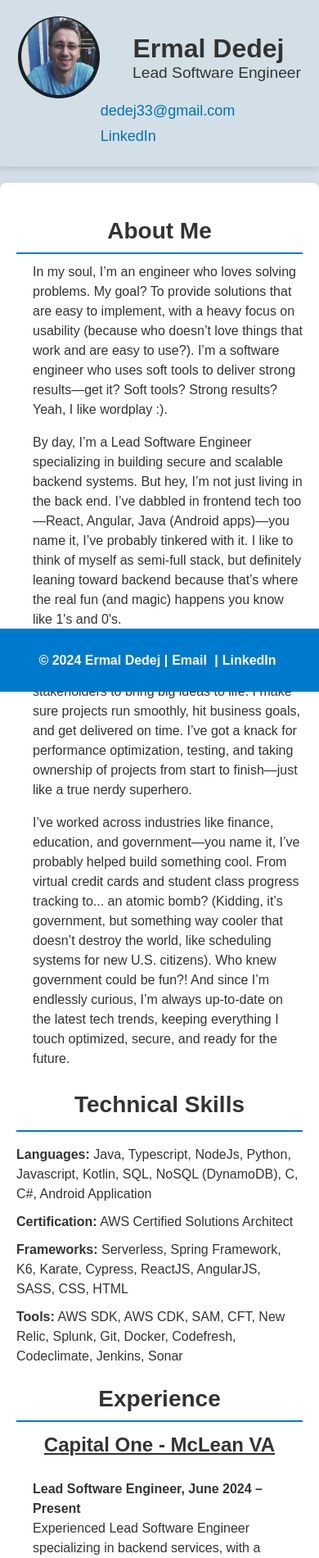
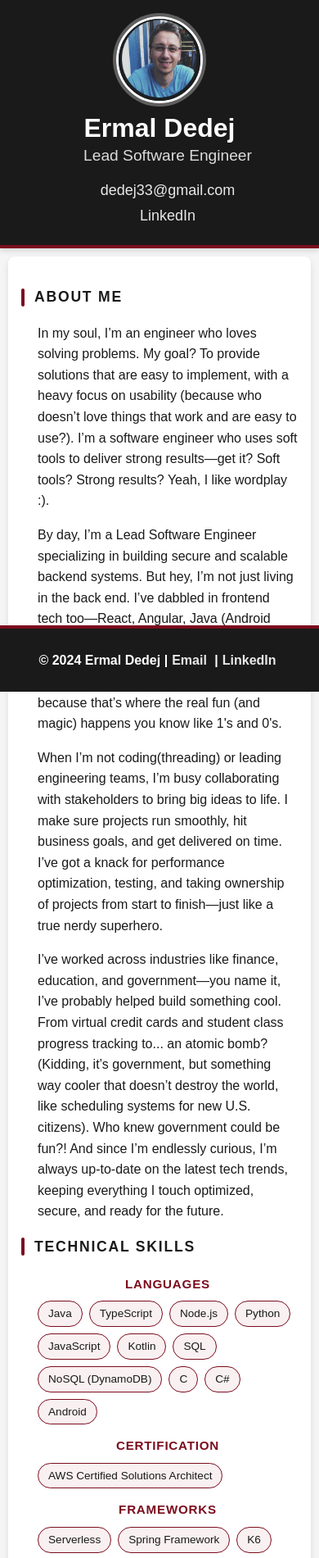
Before and after one commit to ededej/ededej.github.io, a React (Create React App) app in the folder resume-website/: page / in a window 390 px wide. Shown: the top 1901 px of the page at 82% size. Built offline with nearby package versions, Linux system fonts and the light colour scheme.

Commit message:
feat: sticky header, midnight & wine palette, skill badges, section dividers, mobile layout

```diff
--- a/resume-website/src/App.css
+++ b/resume-website/src/App.css
@@ -3,8 +3,8 @@ body {
   margin: 0;
   padding: 0;
   padding-bottom: 60px;
-  background-color: #d3dfe7;
-  color: #333;
+  background-color: #f5f5f5;
+  color: #1a1a1a;
 }
 
 .App {
@@ -31,26 +31,54 @@ body {
 }
 
 .section {
+  margin-bottom: 40px;
+  padding-top: 8px;
+}
+
+.section + .section {
+  border-top: 1px solid #e8e8e8;
+  padding-top: 32px;
+}
+
+.section h2 {
+  display: flex;
+  align-items: center;
+  gap: 12px;
+  font-size: 1.1rem;
+  text-transform: uppercase;
+  letter-spacing: 0.1em;
+  color: #1a1a1a;
   margin-bottom: 20px;
 }
 
-.section h2 {
-  border-bottom: 2px solid #007acc;
-  padding-bottom: 10px;
-  margin-bottom: 10px;
-  font-size: 1.75rem;
+.section h2::before {
+  content: '';
+  display: inline-block;
+  width: 4px;
+  height: 22px;
+  background-color: #7B0D1E;
+  border-radius: 2px;
+  flex-shrink: 0;
 }
 
 .section h3 {
-  font-size: 1.5rem;
+  font-size: 1.1rem;
   margin-top: 10px;
+  color: #333;
 }
 
 a {
-  color: #007acc;
+  color: #7B0D1E;
   text-decoration: none;
 }
 
 a:hover {
   text-decoration: underline;
 }
+
+@media (max-width: 600px) {
+  .content {
+    margin: 10px;
+    padding: 16px;
+  }
+}
--- a/resume-website/src/components/content/AboutMe/AboutMe.css
+++ b/resume-website/src/components/content/AboutMe/AboutMe.css
@@ -1,18 +1,39 @@
-/* Add any specific styles for the AboutMe section here if needed */
 p {
-    padding-left: 20px;
-    margin-top: 5px;
-    text-align: left;
+  padding-left: 20px;
+  margin-top: 5px;
+  text-align: left;
 }
 
-/* Add any specific styles for the AboutMe section here if needed */
+.skills-section {
+  margin-top: 12px;
+  padding-left: 20px;
+}
 
-ul {
-    list-style-type: none;
-    padding: 0;
-    text-align: left;
-  }
+.skills-category {
+  margin-bottom: 14px;
+}
 
-  ul li {
-    margin-bottom: 10px;
-  }
+.skills-category-label {
+  display: block;
+  margin-bottom: 8px;
+  color: #7B0D1E;
+  font-size: 0.95rem;
+  text-transform: uppercase;
+  letter-spacing: 0.05em;
+}
+
+.skills-badges {
+  display: flex;
+  flex-wrap: wrap;
+  gap: 8px;
+}
+
+.skill-badge {
+  background-color: #f9f0f1;
+  color: #1a1a1a;
+  border: 1px solid #7B0D1E;
+  border-radius: 20px;
+  padding: 4px 12px;
+  font-size: 0.85rem;
+  font-weight: 500;
+}
--- a/resume-website/src/components/content/AboutMe/AboutMe.js
+++ b/resume-website/src/components/content/AboutMe/AboutMe.js
@@ -17,12 +17,24 @@ const AboutMe = () => {
       <p>
       I’ve worked across industries like finance, education, and government—you name it, I’ve probably helped build something cool. From virtual credit cards and student class progress tracking to... an atomic bomb? (Kidding, it’s government, but something way cooler that doesn’t destroy the world, like scheduling systems for new U.S. citizens). Who knew government could be fun?! And since I’m endlessly curious, I’m always up-to-date on the latest tech trends, keeping everything I touch optimized, secure, and ready for the future.
       </p>
-    <h2>Technical Skills</h2><ul>
-        <li><strong>Languages:</strong> Java, Typescript, NodeJs, Python, Javascript, Kotlin, SQL, NoSQL (DynamoDB), C, C#, Android Application</li>
-        <li><strong>Certification:</strong> AWS Certified Solutions Architect</li>
-        <li><strong>Frameworks:</strong> Serverless, Spring Framework, K6, Karate, Cypress, ReactJS, AngularJS, SASS, CSS, HTML</li>
-        <li><strong>Tools:</strong> AWS SDK, AWS CDK, SAM, CFT, New Relic, Splunk, Git, Docker, Codefresh, Codeclimate, Jenkins, Sonar</li>
-      </ul>
+    <h2>Technical Skills</h2>
+    <div className="skills-section">
+      {[
+        { category: 'Languages', items: ['Java', 'TypeScript', 'Node.js', 'Python', 'JavaScript', 'Kotlin', 'SQL', 'NoSQL (DynamoDB)', 'C', 'C#', 'Android'] },
+        { category: 'Certification', items: ['AWS Certified Solutions Architect'] },
+        { category: 'Frameworks', items: ['Serverless', 'Spring Framework', 'K6', 'Karate', 'Cypress', 'ReactJS', 'AngularJS', 'SASS', 'CSS', 'HTML'] },
+        { category: 'Tools', items: ['AWS SDK', 'AWS CDK', 'SAM', 'CFT', 'New Relic', 'Splunk', 'Git', 'Docker', 'Codefresh', 'Codeclimate', 'Jenkins', 'Sonar'] },
+      ].map(({ category, items }) => (
+        <div key={category} className="skills-category">
+          <strong className="skills-category-label">{category}</strong>
+          <div className="skills-badges">
+            {items.map(skill => (
+              <span key={skill} className="skill-badge">{skill}</span>
+            ))}
+          </div>
+        </div>
+      ))}
+    </div>
     </Section>
   );
 }
--- a/resume-website/src/components/content/Experiences/Experiences.css
+++ b/resume-website/src/components/content/Experiences/Experiences.css
@@ -1,6 +1,6 @@
 .divider {
     height: 3px;
-    background-color: #ad9191;
+    background-color: #e8d9b0;
     margin: 20px 0; /* Adjust margin as needed */
   }
 .experience-name {
--- a/resume-website/src/components/content/Section.css
+++ b/resume-website/src/components/content/Section.css
@@ -1,14 +1,4 @@
-.section {
-    margin: 20px 0;
-  }
-
-  .section-title {
-    font-size: 24px;
-    font-weight: bold;
-    margin-bottom: 10px;
-  }
-
-  .section-content {
-    font-size: 16px;
-    line-height: 1.5;
-  }
+.section-content {
+  font-size: 16px;
+  line-height: 1.6;
+}
--- a/resume-website/src/components/footer/Footer.css
+++ b/resume-website/src/components/footer/Footer.css
@@ -1,5 +1,6 @@
 .footer {
-  background-color: #007acc;
+  background-color: #1a1a1a;
+  border-top: 4px solid #7B0D1E;
   color: #fff;
   text-align: center;
   padding: 8px 0;
--- a/resume-website/src/components/header/Header.css
+++ b/resume-website/src/components/header/Header.css
@@ -1,11 +1,20 @@
 .header {
+  background-color: #1a1a1a;
+  padding: 24px 40px;
+  border-bottom: 4px solid #7B0D1E;
+  position: sticky;
+  top: 0;
+  z-index: 100;
+  box-shadow: 0 2px 12px rgba(0, 0, 0, 0.4);
+}
+
+.header-inner {
   display: flex;
-    justify-content: space-around;
+  justify-content: space-between;
+  align-items: center;
   flex-wrap: wrap;
-    align-items: center;
-    padding: 20px;
-    background-color: #d3dfe7; /* Neutral background color */
-    border-bottom: 1px solid #ddd;
+  max-width: 900px;
+  margin: 0 auto;
 }
 
 .header-left {
@@ -24,6 +33,8 @@
   height: 100px;
   border-radius: 50%;
   margin-right: 20px;
+  border: 3px solid #fff;
+  box-shadow: 0 0 0 4px rgba(255, 255, 255, 0.3);
 }
 
 .header-text {
@@ -35,29 +46,64 @@
 .header-name {
   margin: 0;
   font-size: 2em;
+  color: #fff;
 }
 
 .header-title {
-    margin: 0;
+  margin: 4px 0 0;
   font-size: 1.2em;
-    color: #333; /* Darker text for better readability */
+  color: rgba(255, 255, 255, 0.85);
 }
 
 .header-contact {
   margin: 0;
   display: flex;
   flex-direction: column;
+  align-items: flex-end;
   font-size: large;
 }
 
 .header-email,
 .header-linkedin {
-    color: #0073b1;
+  color: #fff;
   text-decoration: none;
-    margin: 5px 0; /* Adds some space between the links */
+  margin: 5px 0;
+  opacity: 0.9;
 }
 
 .header-email:hover,
 .header-linkedin:hover {
   text-decoration: underline;
+  opacity: 1;
 }
+
+@media (max-width: 600px) {
+  .header {
+    padding: 20px;
+  }
+
+  .header-inner {
+    flex-direction: column;
+    align-items: center;
+    text-align: center;
+  }
+
+  .header-left {
+    flex-direction: column;
+    align-items: center;
+  }
+
+  .header-picture {
+    margin-right: 0;
+    margin-bottom: 12px;
+  }
+
+  .header-right {
+    align-items: center;
+    margin-top: 16px;
+  }
+
+  .header-contact {
+    align-items: center;
+  }
+}
--- a/resume-website/src/components/header/Header.js
+++ b/resume-website/src/components/header/Header.js
@@ -5,6 +5,7 @@ import profilePicture from '../../assets/image.png'; // Adjust the path based on
 const Header = () => {
   return (
     <header className="header">
+      <div className="header-inner">
       <div className="header-left">
         <img src={profilePicture} alt="Ermal Dedej" className="header-picture" />
         <div className="header-text">
@@ -18,6 +19,7 @@ const Header = () => {
           <a href="https://www.linkedin.com/in/ermal-dedej-3258b2b6/" target="_blank" rel="noopener noreferrer" className="header-linkedin">LinkedIn</a>
         </p>
       </div>
+      </div>
     </header>
   );
 }
```
Lines whose indentation alone changed are shown as unchanged.
